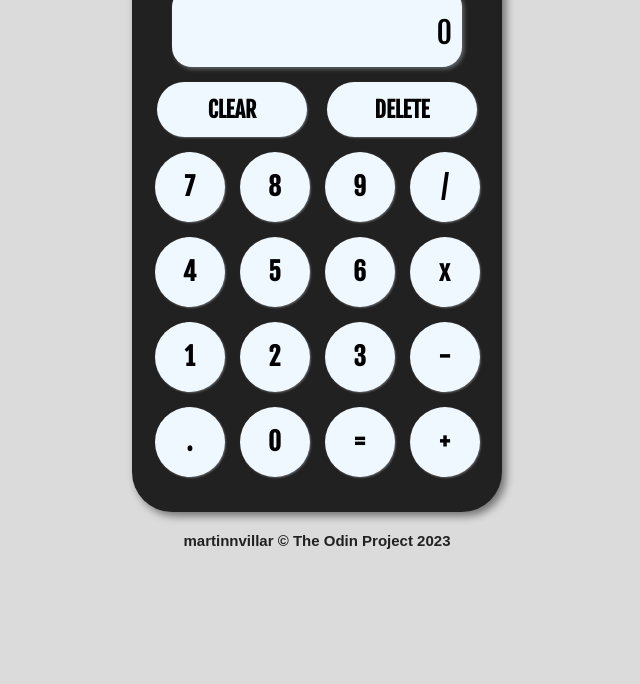
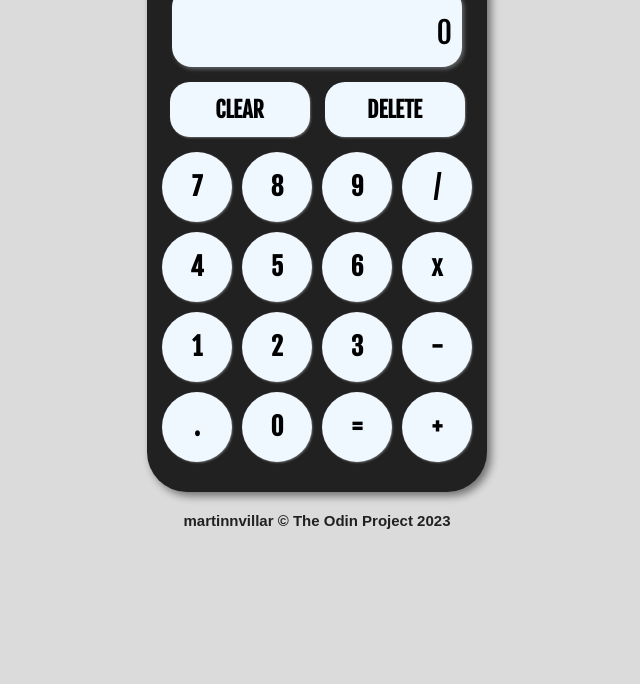
Before and after one commit to martinnvillar/odin-calculator, a plain HTML site: page index.html in a window 1280 px wide. Shown: the part 116-800 px from the top of the page, without its empty margins (323-963 px from the left). Drawn offline with Linux system fonts and the light colour scheme.

Commit message:
css update

```diff
--- a/styles.css
+++ b/styles.css
@@ -32,8 +32,8 @@ body {
     flex-direction: column;
     align-items: center;
     background-color: #212121;
-    height: 580px;
-    width: 370px;
+    height: 560px;
+    width: 340px;
     border-radius: 40px;
     box-shadow: 4px 4px 8px rgba(0, 0, 0, 0.49);
     padding: 40px;
@@ -69,7 +69,7 @@ body {
 .removeBtns {
     display: flex;
     flex-direction: row;
-    gap: 20px;
+    gap: 15px;
     padding: 15px;
     margin-top: 5px;
 }
@@ -78,9 +78,9 @@ body {
     font-family: "MyFont";
     font-size: 22px;
     font-weight: bold;
-    width: 150px;
+    width: 140px;
     height: 55px;
-    border-radius: 50px;
+    border-radius: 20px;
     border: none;
     background-color: aliceblue;
     box-shadow: 1px 1px 2px rgba(150, 153, 156, 0.558);
@@ -98,7 +98,7 @@ body {
 .opContainer {
     display: grid;
     grid-template-columns: repeat(4, 1fr);
-    grid-gap: 15px;
+    grid-gap: 10px;
 }
 
 .numBtns, .opBtns, .equal {
```
